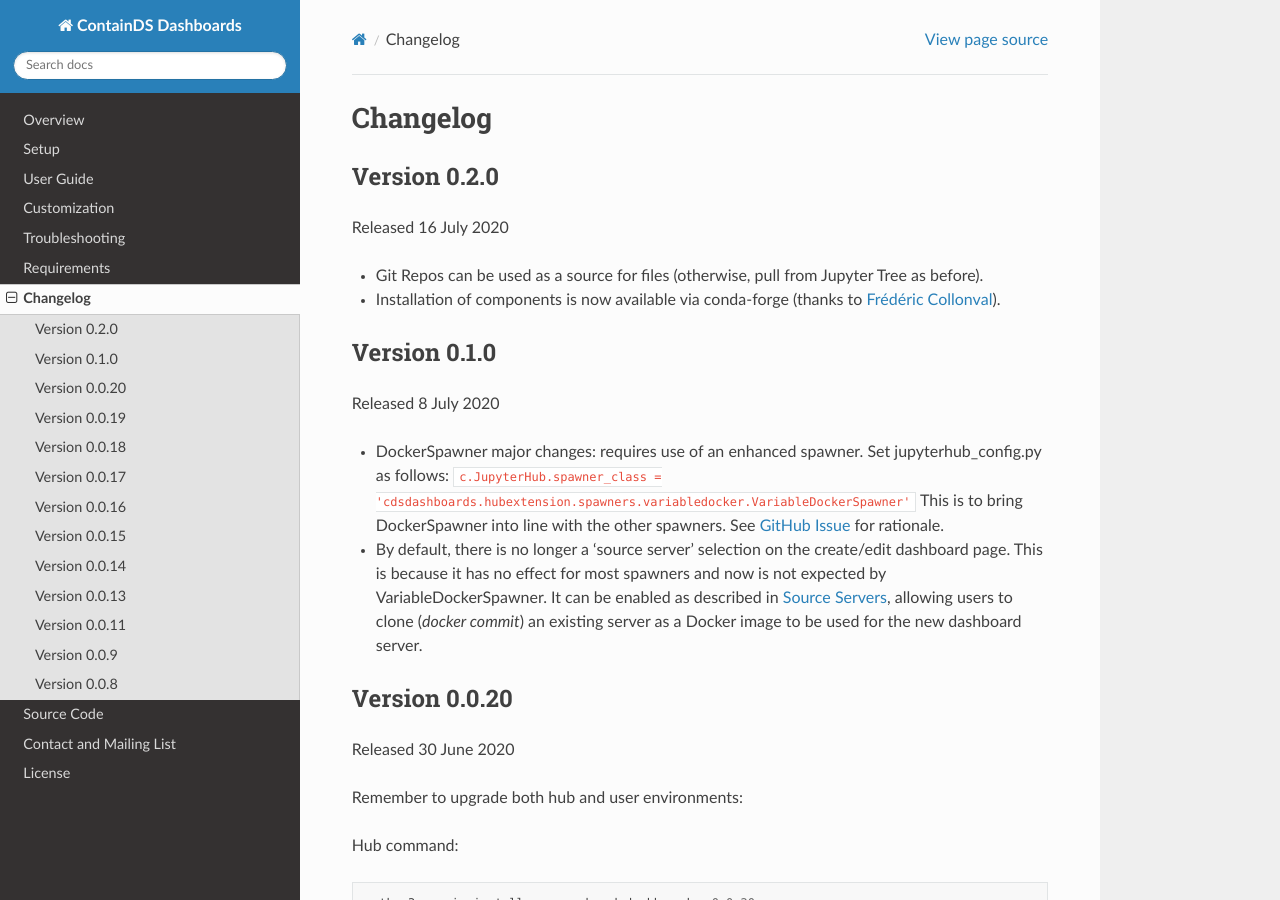
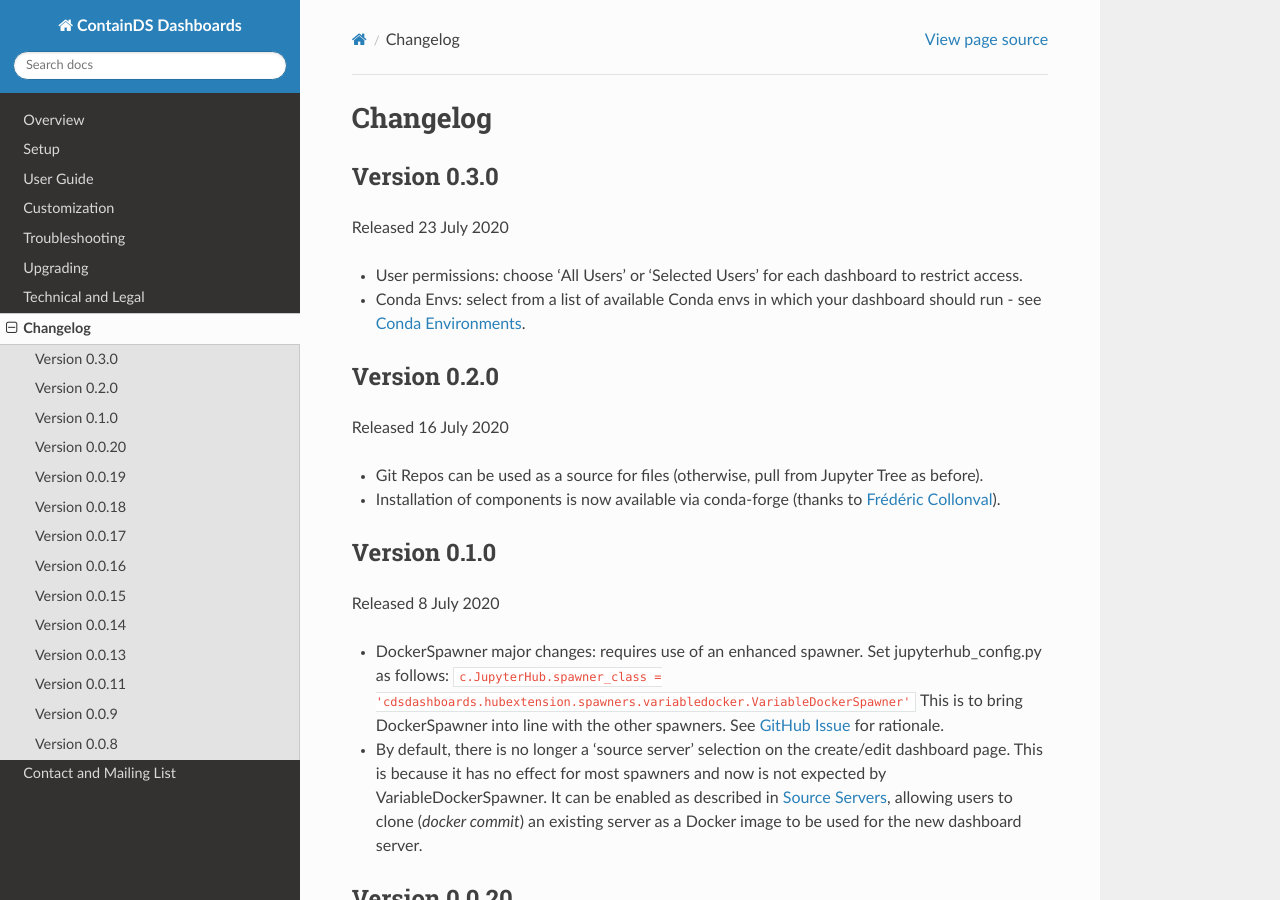
Before and after one commit to ideonate/cdsdashboards, a Sphinx documentation site: the page built from docs/chapters/changelog.rst, in a window 1280 px wide and 900 px high. Built offline with Sphinx 7.4.7 and the Read the Docs theme 2.0.0, drawn with Linux system fonts in a browser that asks for light colours.

```diff
--- a/docs/chapters/changelog.rst
+++ b/docs/chapters/changelog.rst
@@ -3,6 +3,15 @@
 
 Changelog
 ---------
+
+Version 0.3.0
+~~~~~~~~~~~~~
+
+Released 23 July 2020
+
+- User permissions: choose 'All Users' or 'Selected Users' for each dashboard to restrict access.
+- Conda Envs: select from a list of available Conda envs in which your dashboard should run - see :ref:`conda_envs`.
+
 
 Version 0.2.0
 ~~~~~~~~~~~~~
--- a/docs/chapters/setup/docker.rst
+++ b/docs/chapters/setup/docker.rst
@@ -18,8 +18,8 @@ Install the cdsdashboards package in the JupyterHub Python environment:
 ::
 
     pip install cdsdashboards
-
-Not all dependencies are strictly required in both environments - work is underway to split these out into separate installation tracks.
+    # or
+    conda install -c conda-forge cdsdashboards
 
 
 Generic Changes to jupyterhub_config.py
--- a/docs/chapters/requirements.rst
+++ b/docs/chapters/technical_and_legal/requirements.rst
@@ -9,7 +9,7 @@ JupyterHub should ideally be configured with LocalProcessSpawner, SystemdSpawner
 
 `The Littlest JupyterHub <http://tljh.jupyter.org/en/latest/>`__ (TLJH) is supported.
 
-`Zero to JupyterHub on Kubernetes <http://z2jh.jupyter.org/>`__ is now supported, depending on the persistent storage types available to you, as discussed in
-:ref:`z2jh setup <z2jh_pv>`.
+`Zero to JupyterHub on Kubernetes <http://z2jh.jupyter.org/>`__ is supported. Features available may depend on the persistent storage types available
+to you, as discussed in :ref:`z2jh setup <z2jh_pv>`.
 
 It is also possible to use your own custom `installation of JupyterHub <https://jupyterhub.readthedocs.io/en/stable/installation-guide.html>`__.
--- /dev/null
+++ b/docs/chapters/technical_and_legal/technical_and_legal.rst
@@ -0,0 +1,11 @@
+.. _technical_and_legal:
+
+Technical and Legal
+-------------------
+
+.. toctree::
+   :maxdepth: 1
+
+   requirements
+   sourcecode
+   license
--- a/docs/index.rst
+++ b/docs/index.rst
@@ -73,11 +73,11 @@ Documentation Contents
    chapters/userguide/userguide
    chapters/customization/customization
    chapters/troubleshooting
-   chapters/requirements
+   chapters/upgrading
+   chapters/technical_and_legal/technical_and_legal
    chapters/changelog
-   chapters/sourcecode
    chapters/contact
-   chapters/license
+
 
 
 ContainDS Dashboards source code can be found on `GitHub here <https://github.com/ideonate/cdsdashboards>`_.
```
Also changed, not shown: docs/chapters/upgrading.rst (added, +110 -0 lines), docs/chapters/technical_and_legal/license.rst (renamed from docs/chapters/license.rst), docs/chapters/technical_and_legal/sourcecode.rst (renamed from docs/chapters/sourcecode.rst).
